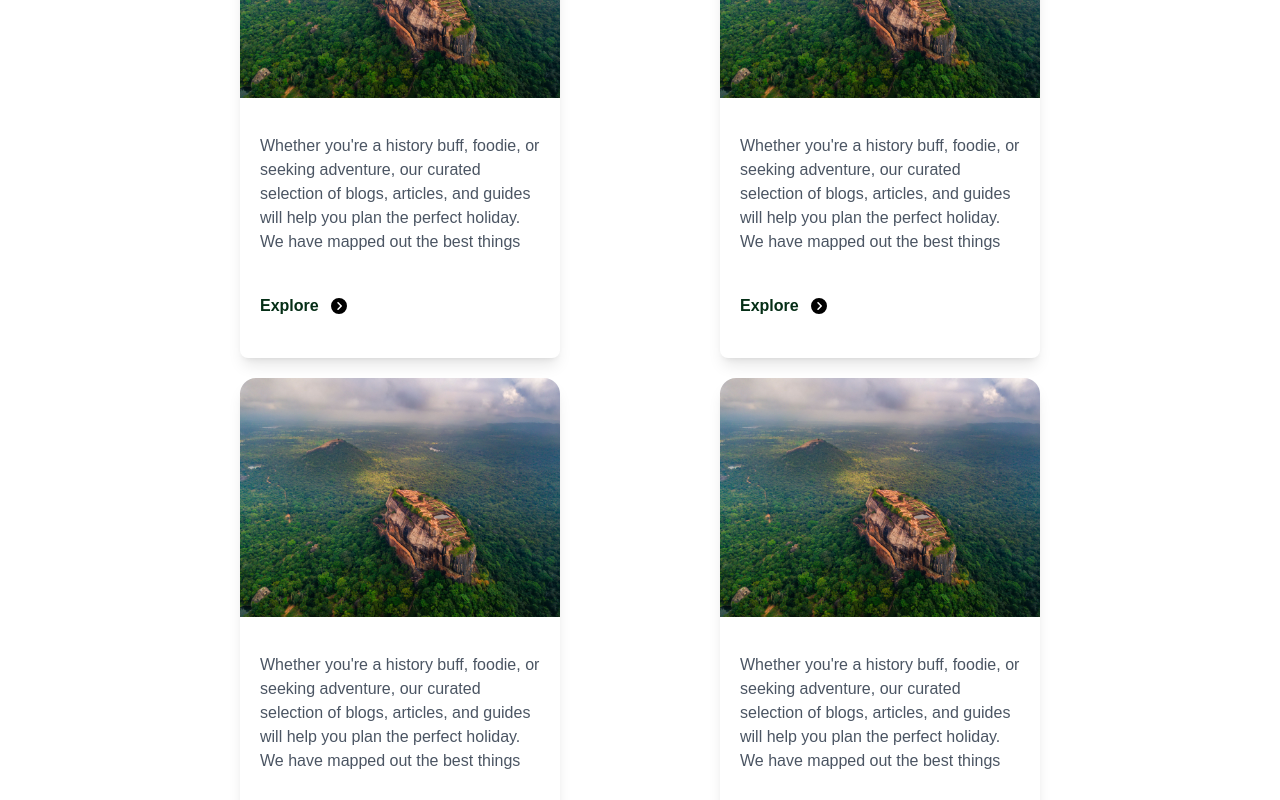
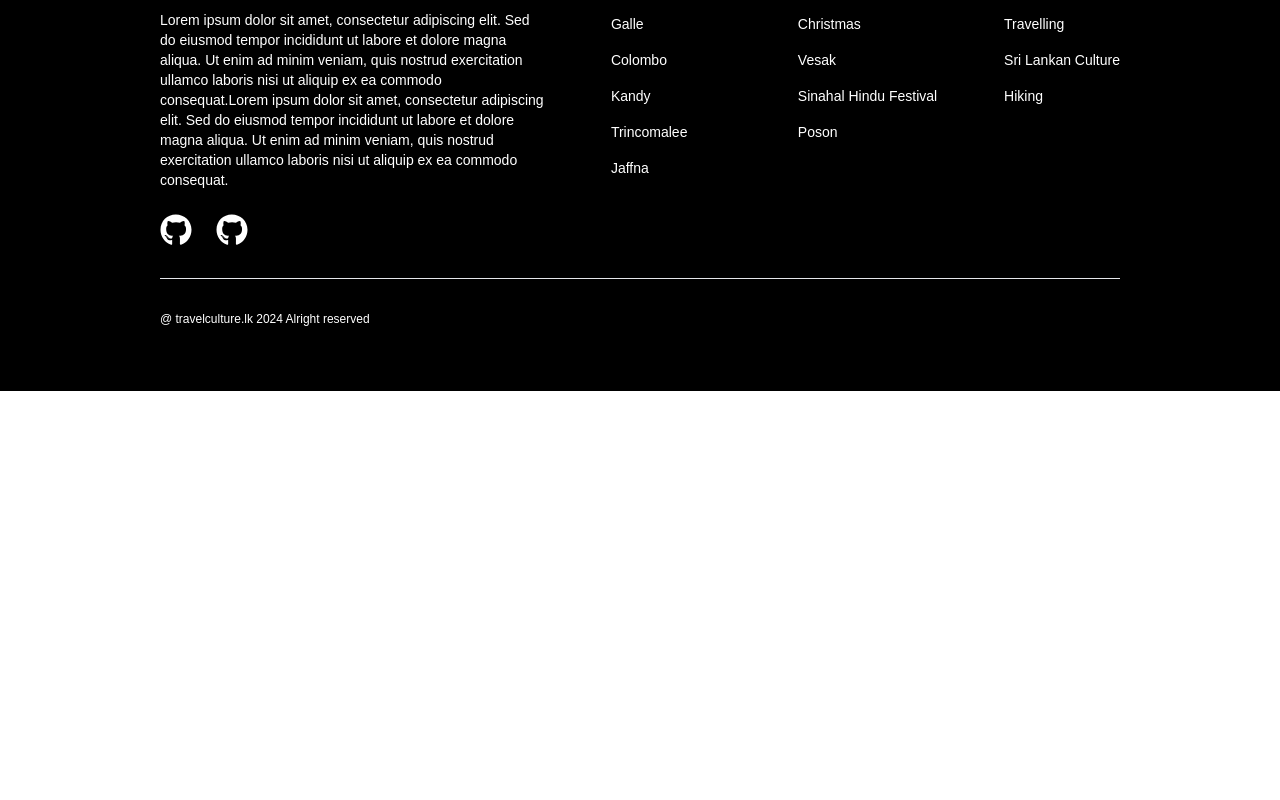
Before and after one commit to rasunM/test, a Next.js app in the folder codebase/: page /festivals in a window 1280 px wide. Shown: the part 2040-2840 px from the top of the page. After the commit the page ends 2431 px from the top, so only its background shows below. Built offline with nearby package versions, Linux system fonts and the light colour scheme.

Commit message:
final msg

```diff
--- a/codebase/src/app/destinations/[destination_tmp]/page.tsx
+++ b/codebase/src/app/destinations/[destination_tmp]/page.tsx
@@ -1,7 +1,6 @@
 import CommonHeroSection from "../../common/common_hero_section"
 import CommonFooter from "../../common/footer"
 import { RiArrowDropRightFill } from "react-icons/ri"
-import Card from "../components/card"
 import Image from "next/image"
 
 interface DestinationDynamicTemplateProps {
--- a/codebase/src/app/festivals/page.tsx
+++ b/codebase/src/app/festivals/page.tsx
@@ -1,7 +1,6 @@
 import CommonHeroSection from "../common/common_hero_section";
 import { RiArrowDropRightFill } from "react-icons/ri";
 import Image from "next/image";
-import Card from "../destinations/components/card";
 import CommonFooter from "../common/footer";
 
 export default function Festivals(){
@@ -26,10 +25,7 @@ export default function Festivals(){
                     <span className="text-gray-600 ">Whether you're a history buff, foodie, or seeking adventure, our curated selection of blogs, articles, and guides will help you plan the perfect holiday. We have mapped out the best things to do, attractions and experiences in Sri Lanka for each destination, so you can make the most of your trip. Start planning your dream holiday now!</span>
                 </div>
                 <div className="flex gap-5 flex-wrap justify-between items-start my-8">
-                    <Card/>
-                    <Card/>
-                    <Card/>
-                    <Card/>
+
                 </div>
             </div>
             <CommonFooter/>
```
